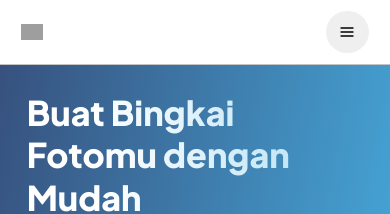
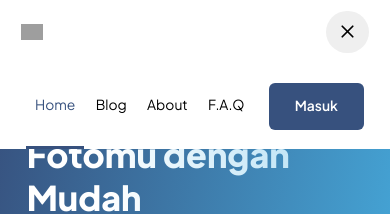
Before and after one commit to fukou/twibbic, a plain HTML site: page index.html in a window 390 px wide. Both pictures are taken after a click on the button 347 px from the left and 31 px from the top of the page. Shown: the top 214 px of the page. Drawn offline with nearby package versions, Linux system fonts and the light colour scheme; some packages are replaced by stand-ins of ours; grey boxes are pictures that could not be loaded.

Commit message:
feat: add the hamburger menu functionality

```diff
--- a/css/components/_header.scss
+++ b/css/components/_header.scss
@@ -110,6 +110,11 @@
 
         @include responsive($arg);
 
+        &.is-shown {
+            opacity: 1;
+            visibility: visible;
+        }
+
         &__item {
             a:not(.btn) {
                 display: inline-flex;
@@ -126,6 +131,12 @@
                 &:hover {
                     border-color:$color-primary;
                     color:$color-primary;
+                }
+            }
+
+            a {
+                @media (max-width:992px) {
+                    font-size: rem(13);
                 }
             }
 
--- a/index.html
+++ b/index.html
@@ -45,7 +45,7 @@
                 <li class="header__menu__item header__menu__item--button"><a href="#" class="btn btn__primary">Masuk</a></li>
             </ul>
 
-            <button class="header__hamburger">
+            <button class="header__hamburger" data-type-button="hamburger">
                 <svg xmlns="http://www.w3.org/2000/svg" width="16" height="16" viewBox="0 0 24 24" fill="none" stroke="currentColor" stroke-width="2" stroke-linecap="round" stroke-linejoin="round"><line x1="3" y1="12" x2="21" y2="12"></line><line x1="3" y1="6" x2="21" y2="6"></line><line x1="3" y1="18" x2="21" y2="18"></line></svg>
             </button>
         </div>
--- a/js/app.js
+++ b/js/app.js
@@ -1,15 +1,34 @@
 /*
 Author: Faiz Ichsan Jaya
-Last updated: 8/2/2023
+Last updated: 16/2/2023
 
 */
 
 var app = {
     init: function () {
+        app.mobileNavigation();
         app.tinySlider();
         app.accordion();
         app.modal();
         app.copyToClipboard();
+    },
+    mobileNavigation:() => {
+        const btnHamburger = document.querySelector('button[data-type-button="hamburger"]');
+        const wrapperMenu = document.querySelector('.header__menu');
+
+        const isButtonExist = btnHamburger;
+        if(typeof(isButtonExist) != 'undefined' && isButtonExist != null) {
+
+            btnHamburger.addEventListener("click", function() {
+                wrapperMenu.classList.toggle("is-shown");
+                this.closest("header").classList.toggle("is-changed");
+                if(wrapperMenu.classList.contains('is-shown')) {
+                    this.innerHTML = `<svg xmlns="http://www.w3.org/2000/svg" width="21" height="21" viewBox="0 0 24 24" fill="none" stroke="currentColor" stroke-width="2" stroke-linecap="round" stroke-linejoin="round"><line x1="18" y1="6" x2="6" y2="18"></line><line x1="6" y1="6" x2="18" y2="18"></line></svg>`;
+                } else {
+                    this.innerHTML = ` <svg xmlns="http://www.w3.org/2000/svg" width="24" height="24" viewBox="0 0 24 24" fill="none" stroke="currentColor" stroke-width="2" stroke-linecap="round" stroke-linejoin="round"><line x1="3" y1="12" x2="21" y2="12"></line><line x1="3" y1="6" x2="21" y2="6"></line><line x1="3" y1="18" x2="21" y2="18"></line></svg>`;
+                }
+            });
+        }
     },
     tinySlider: () => {
         var container = '.slideshow';
```
Also changed, not shown: style.min.css.
